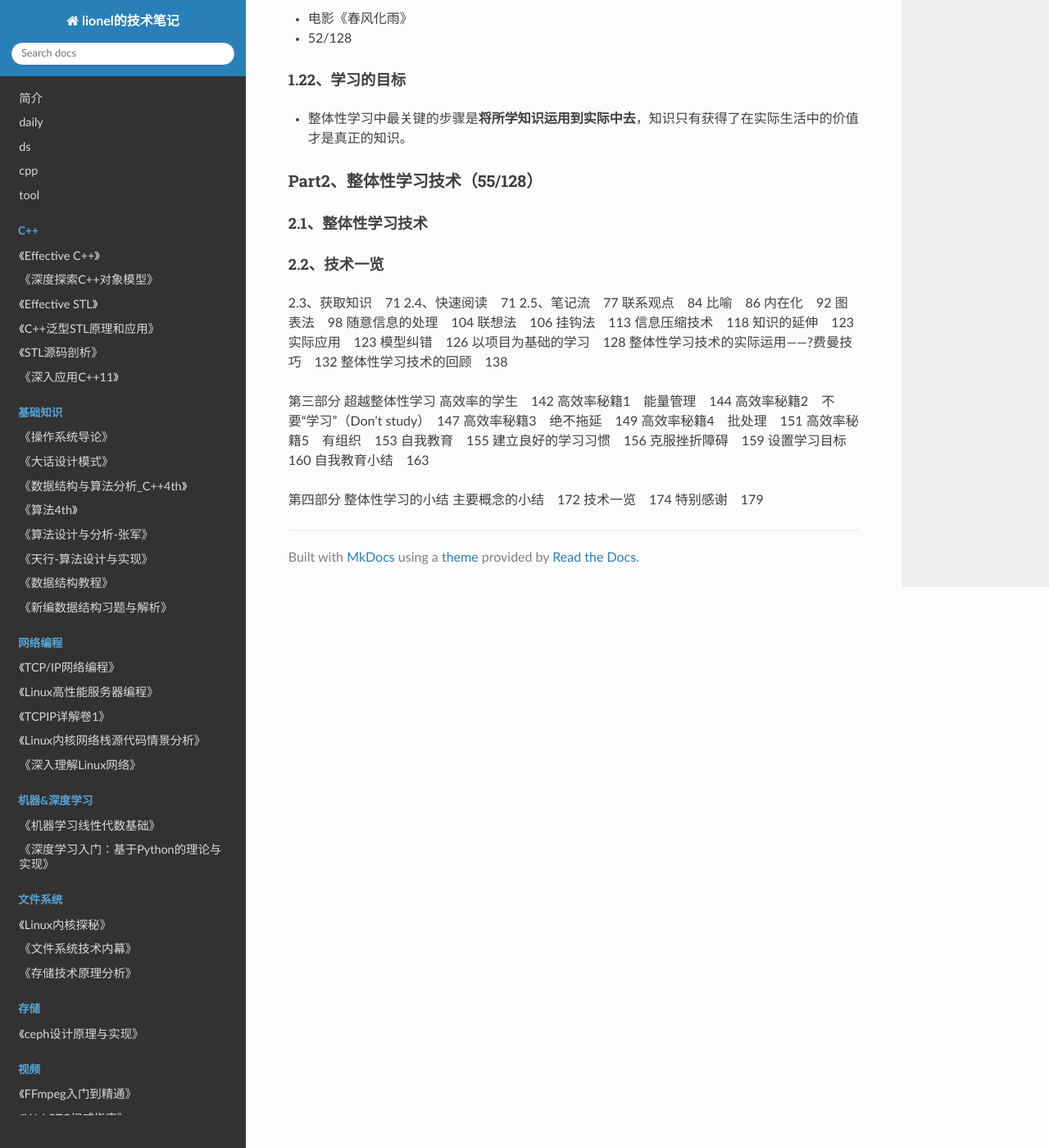
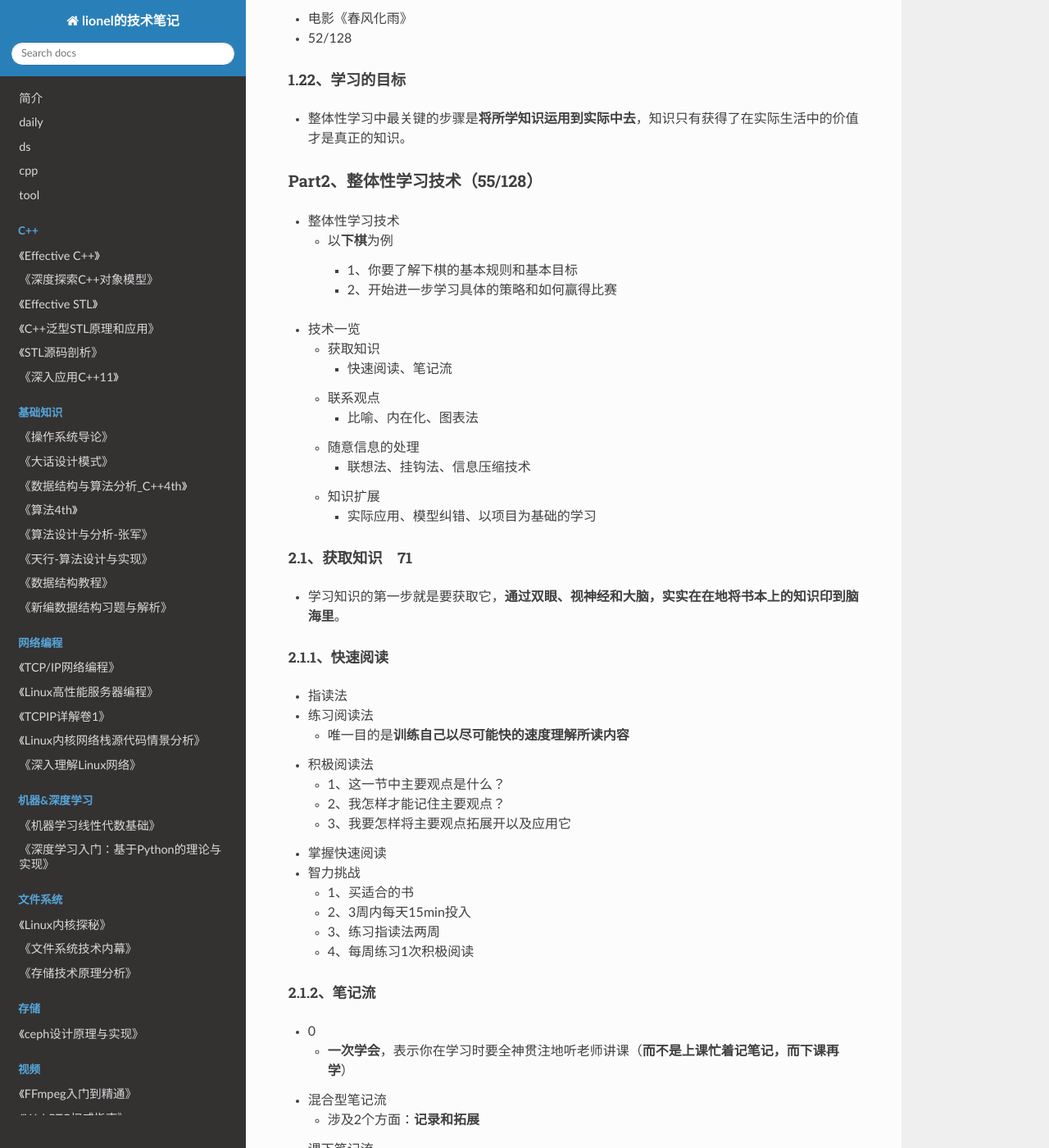
Before and after one commit to wolflion/booknotes, an MkDocs documentation site: the page built from docs/80method/如何高效学习.md, in a window 1280 px wide and 1400 px high, scrolled down 4411 px. Shown: the whole window at 82% size. Built offline with MkDocs 1.6.1, drawn with Linux system fonts in a browser that asks for light colours; nearby versions of some CDN libraries; some of the changed text lies outside the part shown.

Commit message:
Update 如何高效学习.md

```diff
--- a/docs/80method/如何高效学习.md
+++ b/docs/80method/如何高效学习.md
@@ -172,29 +172,121 @@
 
 ### Part2、整体性学习技术（55/128）
 
-#### 2.1、整体性学习技术
++ 整体性学习技术
+  + 以**下棋**为例
+    + 1、你要了解下棋的基本规则和基本目标
+    + 2、开始进一步学习具体的策略和如何赢得比赛
 
-#### 2.2、技术一览
++ 技术一览
+  + 获取知识
+    + 快速阅读、笔记流
+  + 联系观点
+    + 比喻、内在化、图表法
+  + 随意信息的处理
+    + 联想法、挂钩法、信息压缩技术
+  + 知识扩展
+    + 实际应用、模型纠错、以项目为基础的学习
 
+#### 2.1、获取知识　71
 
++ 学习知识的第一步就是要获取它，**通过双眼、视神经和大脑，实实在在地将书本上的知识印到脑海里**。
 
-2.3、获取知识　71
-2.4、快速阅读　71
-2.5、笔记流　77
-联系观点　84
-比喻　86
-内在化　92
-图表法　98
-随意信息的处理　104
-联想法　106
-挂钩法　113
-信息压缩技术　118
-知识的延伸　123
-实际应用　123
-模型纠错　126
-以项目为基础的学习　128
-整体性学习技术的实际运用——?费曼技巧　132
-整体性学习技术的回顾　138
+##### 2.1.1、快速阅读
+
++ 指读法
++ 练习阅读法
+  + 唯一目的是**训练自己以尽可能快的速度理解所读内容**
++ 积极阅读法
+  + 1、这一节中主要观点是什么？
+  + 2、我怎样才能记住主要观点？
+  + 3、我要怎样将主要观点拓展开以及应用它
++ 掌握快速阅读
++ 智力挑战
+  + 1、买适合的书
+  + 2、3周内每天15min投入
+  + 3、练习指读法两周
+  + 4、每周练习1次积极阅读
+
+##### 2.1.2、笔记流
+
++ 0
+  + **一次学会**，表示你在学习时要全神贯注地听老师讲课（**而不是上课忙着记笔记，而下课再学**）
++ 混合型笔记流
+  + 涉及2个方面：**记录和拓展**
++ 课下笔记流
++ 评注流
+  + 写下最关键的信息，然后在信息之间加入联系。
++ 关键信息的识别
+  + **知道哪些知识是重点，哪些是老师教的核心内容**
++ 智力挑战
+  + 1、
+  + 2、每2周练习1次
+
+#### 2.2、联系观点
+
++ 知识分为2类
+  + （1）困难信息，**应用联想法**（没有什么逻辑性、抽象信息或随意信息）
+  + （2）关键信息（**其它知识的基础**）
++ 使用联想法形成模型
++ 练习、练习、练习！
+  + 在纸上练习
+  + 练习3次
+
+##### 2.2.1、比喻
+
++ 0
+  + 1、确定你要深入理解和记忆的信息
+  + 2、在你的个人经验中寻找与信息部分相似的东西
+  + 3、重复上述过程，检查比喻不恰当的地方
+  + *作者举了如何去理解导数* 68/128
++ 运用比较法的技巧
+  + 1、要有寻找比喻的欲望
+  + 2、注意第一个出现在脑海中的念头
+  + 3、优化和测试你的比喻
++ 智力挑战
+  + 1、坚持至少2周内每天一次好好阅读学习内容，阅读完教材或笔记后，写下至少5个主要观点
+  + 2、针对每个观点，写一个可以解释观点的比喻
+  + 3
+  + 4、
+  + 5、
+
+##### 2.2.2、内在化
+
++ 0
+  + **内在化**，不仅仅在脑海中出现图像，而且有声音、触觉和情感
+  + 要内在化一个知识：**最好的方法就是先简单地在脑海中想象一幅图像**
++ 怎样进行内在化
+  + 1、
+  + 2、
+  + 3、
+  + 4、
+  + 5、
+  + 6、不断重复和优化图像，直到你一想到它就能很快地回忆起知识
++ 比喻内在化
++ 智力挑战
+
+##### 2.2.3、图表法
+
++ 0
+  + **图表是内在化的简化**
++ 流程图
+
++ 概念图
++ 图像
++ 将图表与比喻和内在化结合在一起
++ 智力挑战
++
++ 　98
+  随意信息的处理　104
+  联想法　106
+  挂钩法　113
+  信息压缩技术　118
+  知识的延伸　123
+  实际应用　123
+  模型纠错　126
+  以项目为基础的学习　128
+  整体性学习技术的实际运用——?费曼技巧　132
+  整体性学习技术的回顾　138
 
 
 
```
